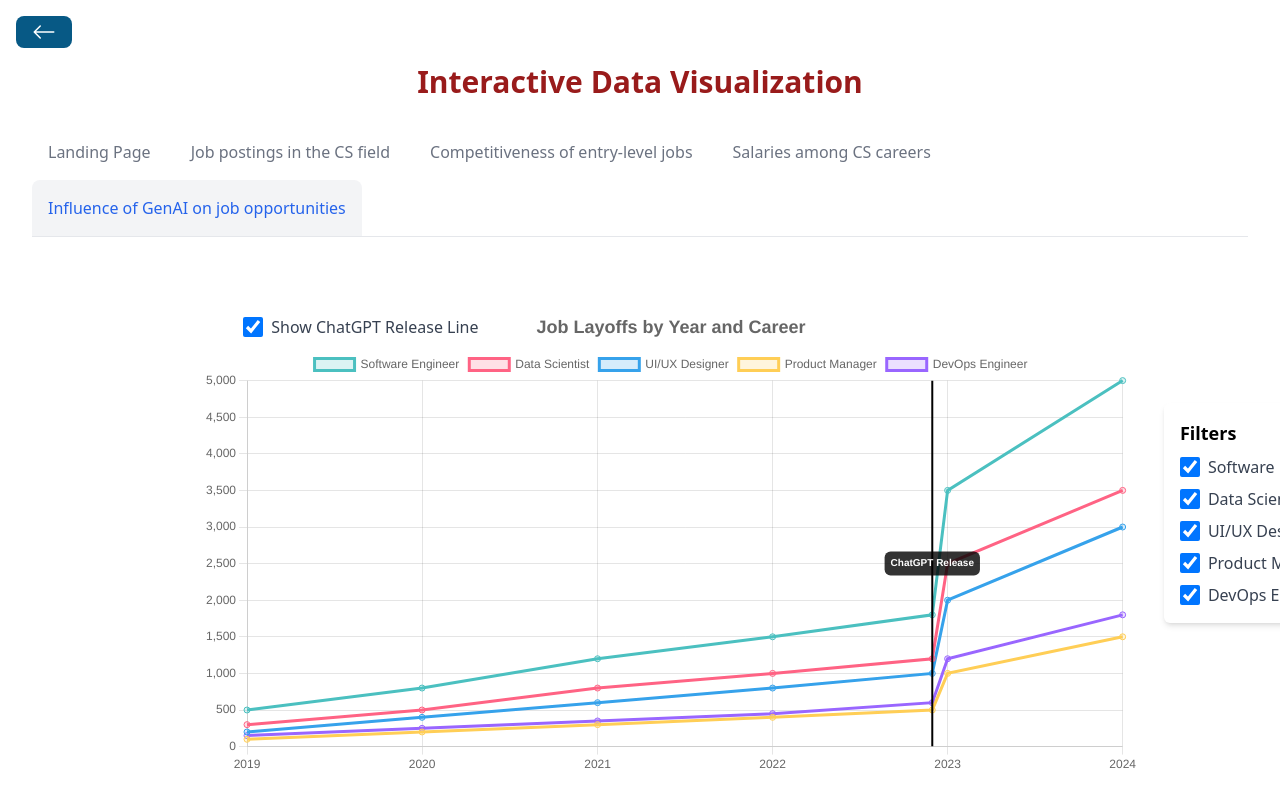
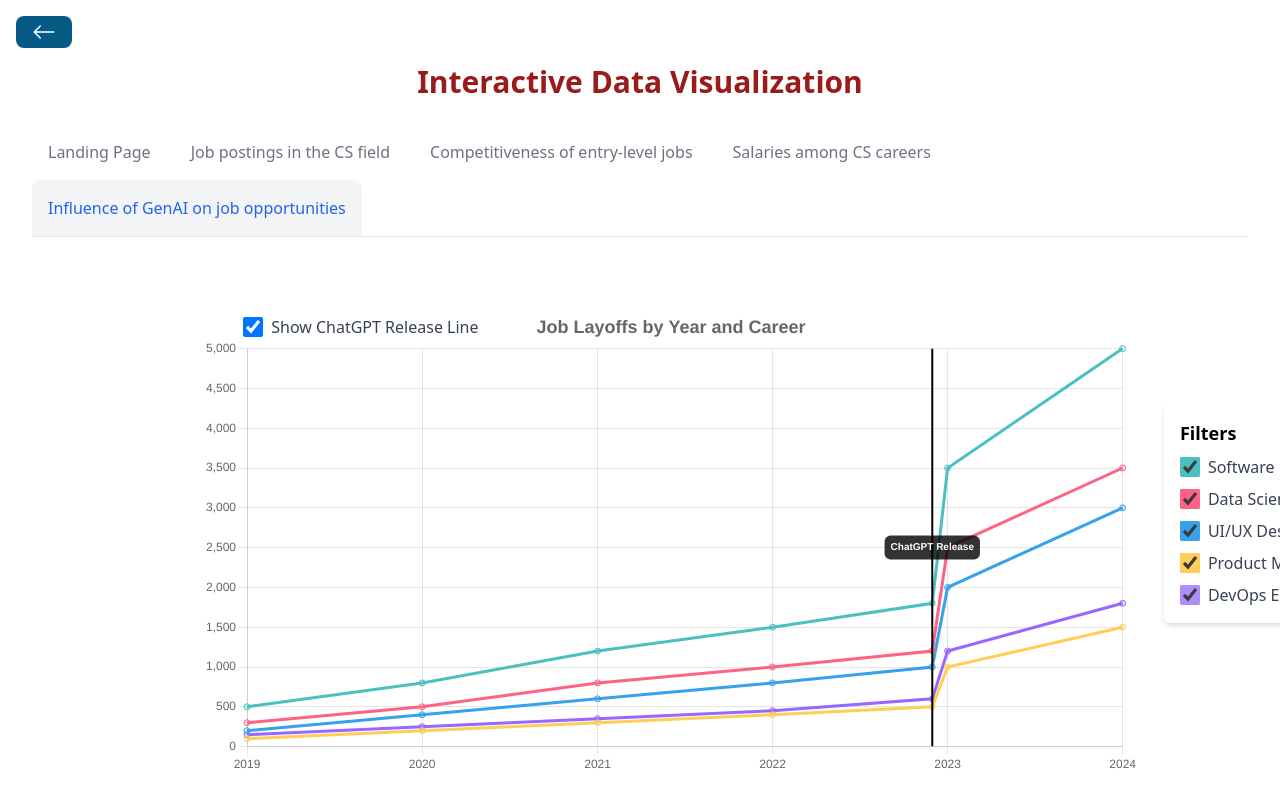
Before and after one commit to Terry9022/RPI-Interactive-Data-Visualization, a React (Vite) app: page /influence-genai in a window 1280 px wide. Shown: the top 808 px of the page. Built offline with nearby package versions, Linux system fonts and the light colour scheme.

Commit message:
update the chart legend and filter

```diff
--- a/src/charts/LayoffsByYearChart.jsx
+++ b/src/charts/LayoffsByYearChart.jsx
@@ -128,6 +128,7 @@ const LayoffsByYearChart = () => {
     plugins: {
       legend: {
         position: "top",
+        display: false,
       },
       title: {
         display: true,
@@ -215,7 +216,10 @@ const LayoffsByYearChart = () => {
             <label className="flex items-center space-x-2 cursor-pointer">
               <input
                 type="checkbox"
-                className="form-checkbox h-5 w-5 text-blue-600 transition duration-150 ease-in-out"
+                className="form-checkbox h-5 w-5 transition duration-150 ease-in-out"
+                style={{
+                  accentColor: "rgba(75, 192, 192, 0.2)",
+                }}
                 checked={showSoftwareEngineer}
                 onChange={() => setShowSoftwareEngineer(!showSoftwareEngineer)}
               />
@@ -227,6 +231,9 @@ const LayoffsByYearChart = () => {
               <input
                 type="checkbox"
                 className="form-checkbox h-5 w-5 text-blue-600 transition duration-150 ease-in-out"
+                style={{
+                  accentColor: "rgba(255, 99, 132, 0.2)",
+                }}
                 checked={showDataScientist}
                 onChange={() => setShowDataScientist(!showDataScientist)}
               />
@@ -238,6 +245,9 @@ const LayoffsByYearChart = () => {
               <input
                 type="checkbox"
                 className="form-checkbox h-5 w-5 text-blue-600 transition duration-150 ease-in-out"
+                style={{
+                  accentColor: "rgba(54, 162, 235, 0.2)",
+                }}
                 checked={showUIUXDesigner}
                 onChange={() => setShowUIUXDesigner(!showUIUXDesigner)}
               />
@@ -249,6 +259,9 @@ const LayoffsByYearChart = () => {
               <input
                 type="checkbox"
                 className="form-checkbox h-5 w-5 text-blue-600 transition duration-150 ease-in-out"
+                style={{
+                  accentColor: "rgba(255, 206, 86, 0.2)",
+                }}
                 checked={showProductManager}
                 onChange={() => setShowProductManager(!showProductManager)}
               />
@@ -259,7 +272,10 @@ const LayoffsByYearChart = () => {
             <label className="flex items-center space-x-2 cursor-pointer">
               <input
                 type="checkbox"
-                className="form-checkbox h-5 w-5 text-blue-600 transition duration-150 ease-in-out"
+                className="form-checkbox h-5 w-5 text-blue-600 transition duration-150 ease-in-out "
+                style={{
+                  accentColor: "rgba(177, 139, 252, 0.6)",
+                }}
                 checked={showDevOpsEngineer}
                 onChange={() => setShowDevOpsEngineer(!showDevOpsEngineer)}
               />
```
